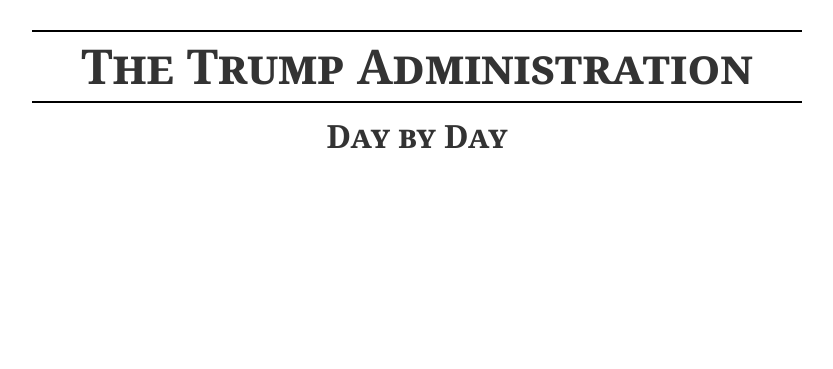
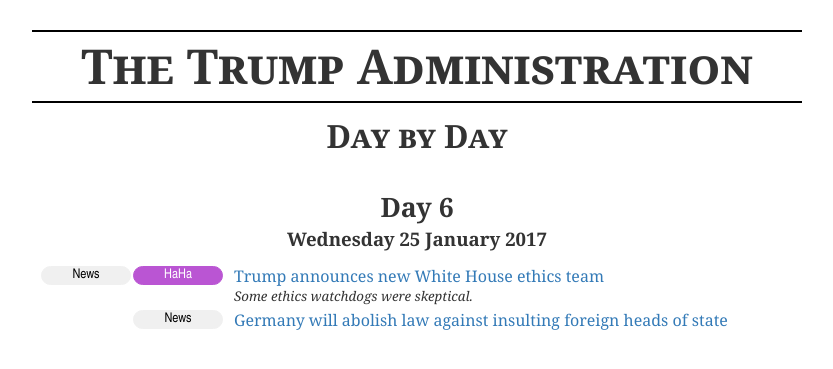
Before and after one commit to Sagelt/svirfneblin, a Jekyll site: the page built from pages/trumpocalypse.html, in a window 1280 px wide. Shown: the top 369 px of the page, without its empty margins (223-1056 px from the left). Built offline with Jekyll 4.4.1, drawn with Linux system fonts in a browser that asks for light colours.

Commit message:
Properly scope variable

```diff
--- a/pages/trumpocalypse.html
+++ b/pages/trumpocalypse.html
@@ -190,7 +190,7 @@ days:
 <div class="main-title">The Trump Administration</div>
 <div class="main-subtitle">Day by Day</div>
 
-{% for day in days %}
+{% for day in page.days %}
   <div class="day">Day {{ day.index }}</div>
   <div class="date">{{ day.date }}</div>
   <table>
```
